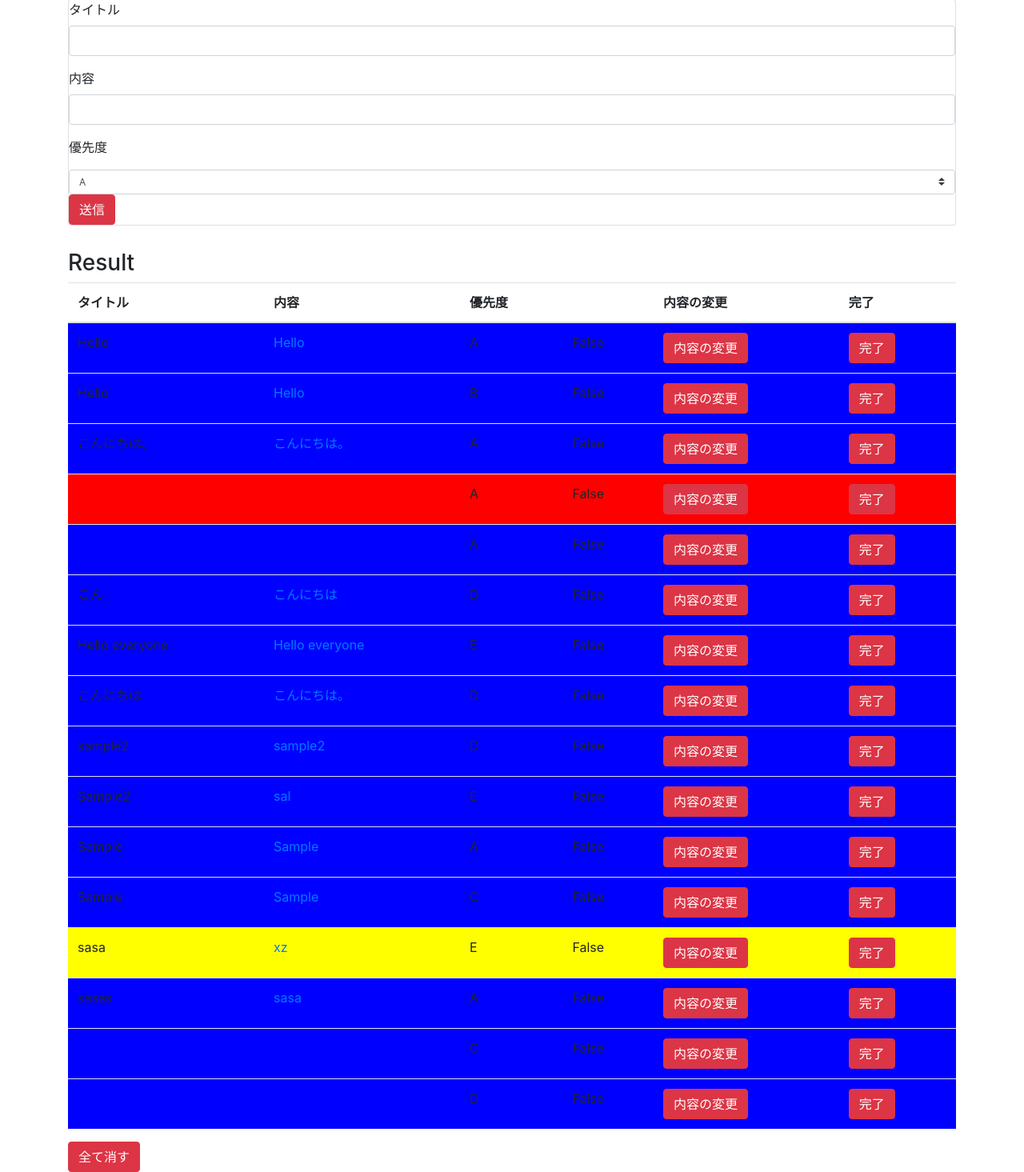
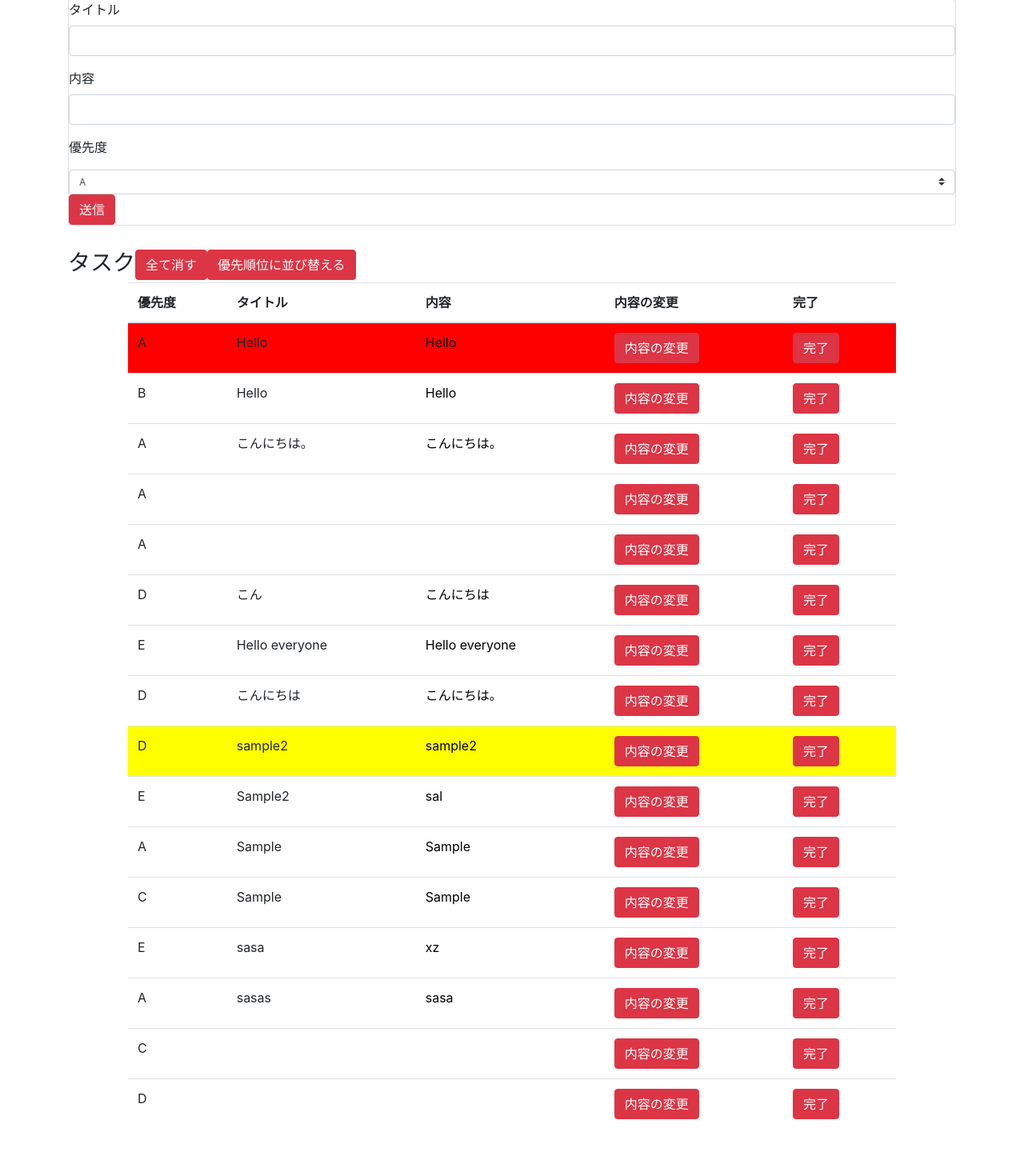
Before and after one commit to nakagawa333/Todo, a Flask app: page / in a window 1280 px wide. Shown: the part 43-1508 px from the top of the page at 80% size. After the commit the page ends 1442 px from the top, so only its background shows below. Run offline with Flask 2, Linux system fonts and the light colour scheme; data comes from the database, SQL or seed files in the repository; both versions use the stored data as it was after the commit; some libraries are stand-ins or nearby versions.

Commit message:
優先順位の追加

```diff
--- a/TodoList/route.py
+++ b/TodoList/route.py
@@ -2,6 +2,8 @@
 from flask_sqlalchemy import SQLAlchemy
 from TodoList import app,db,bcrypt
 from TodoList.model import Todo
+from sqlalchemy import case
+from sqlalchemy import asc
 
 from TodoList.forms import PostForm
 import calendar
@@ -13,6 +15,13 @@
   todos = Todo.query.all()
   return render_template("index.html",todos=todos)
 
+@app.route("/sort",methods=["POST"])
+def sort():
+  todos = db.session.query(Todo).\
+      order_by(asc(Todo.section)).\
+      all()
+
+  return render_template("index.html",todos=todos)
 @app.route("/add",methods=["POST"])
 def add():
   title = request.form.get("title")
--- a/TodoList/static/music.js
+++ b/TodoList/static/music.js
@@ -15,13 +15,16 @@
 
 		value = $(".back :eq("+i +")").text()
 		if(value=='A'){
-			$(".back:eq(" + i + ")").css("background-color","red")
+			$(".back:eq(" + i + ")").css("background-color","red");
 		}else if(value=='B'){
-           $(".back:eq(" + i + ")").css("background-color","yellow")
-		}else {
-           $(".back:eq(" + i + ")").css("background-color","blue")
-		}
-
+           $(".back:eq(" + i + ")").css("background-color","yellow");
+        } else if(value == "C"){
+        	$(".back:eq(" + i + ")").css("background-color","pink");
+        } else if(value == "D"){
+        	$(".back:eq(" + i + ")").css("background-color","white");
+        } else if(value == "E"){
+        	$(".back:eq(" + i + ")").css("backgroud-color","blue");
+       }
 	}
 	//	alert("Hello");
 
--- a/TodoList/templates/index.html
+++ b/TodoList/templates/index.html
@@ -51,20 +51,31 @@
   <!--
   <audio controls src="http://rei-yumesaki.up.seesaa.net/material/Rei-Yumesaki-Moe-48-Praise-Sugoi_nodesu.mp3" class="audio"></audio>
 -->
-    <h3 style="margin-top:30px;">Result</h3>
+ <div class="d-flex" style="margin-top:30px;">
+    <h3>タスク</h3>
+        <form action="/deleteall" method="post">
+          <button type="submit" class="btn btn-danger">全て消す</button>
+          </form>
+
+        <form action="/sort" method="post">
+          <button type="submit" class="btn btn-danger">優先順位に並び替える</button>
+          </form>
+    </div>
+  </div>
+
+    </div>
     {% if todos == [] %}
     <div class="alert alert-wraning" role="alert">
       Hearings bir todomoz bulnmuyor..
     </div>
     {% else %}
 
-    <table class="table">
+    <table class="table w-75 mx-auto">
       <thead>
         <tr>
+          <th scope  = "col"> 優先度</th>
           <th scope="col">タイトル</th>
           <th scope="col">内容</th>
-          <th scope  = "col"> 優先度</th>
-          <th scope="col"></th>
           <th scope="col">内容の変更</th>
           <th scope="col">完了</th>
           </tr>
@@ -73,11 +84,10 @@
         {% for todo in todos %}
 
         <tr class="back">
+          <td id="section">{{ todo.section }}</td>
           <td>{{ todo.title }}</td>
           <td>
-            <a href="/detail/{{todo.id}}">{{ todo.content }}</a></td>
-            <td id="section">{{ todo.section }}</td>
-          <td>{{ todo.complete }}</td>
+            <a href="/detail/{{todo.id}}" style="color:black;">{{ todo.content }}</a></td>
 
           <td><a href="/update/{{todo.id}}" class="btn btn-danger">内容の変更</a></td>
           <td><a href="/delete/{{(todo.id)}}" class="btn btn-danger finish">完了</a></td>
@@ -86,13 +96,6 @@
         {% endfor %}
         </thead>
         </table>
-        <form action="/deleteall" method="post">
-          <button type="submit" class="btn btn-danger">全て消す</button>
-          </form>
-    </div>
-    </div>
-
-    </form>
     {% endif %}
 
 
--- a/TodoList/templates/update.html
+++ b/TodoList/templates/update.html
@@ -47,6 +47,7 @@
 				 	  {% endif %}
 				 	</div>
 		</fieldset>
+
 		<div class="form-group">
 			{{ form.submit(class="btn btn-outline-info") }}
 		</div>
```
Also changed, not shown: TodoList/site.db.
